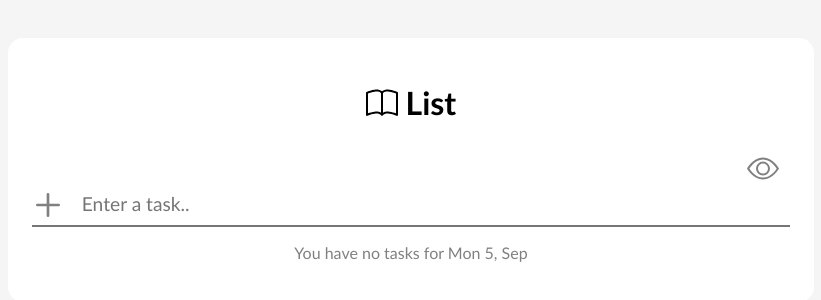
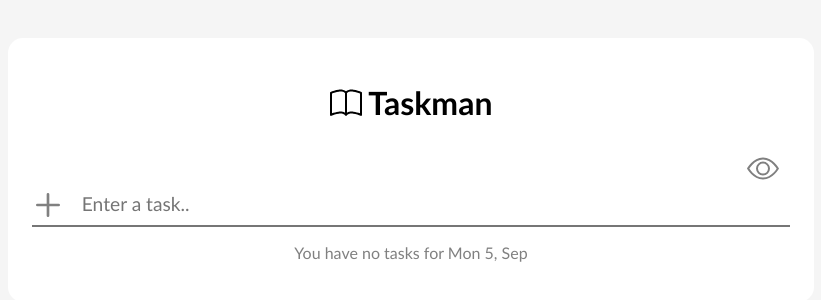
Before and after one commit to Dan123655/taskman, a React (Create React App) app: page / in a window 1280 px wide. Shown: the part 152-452 px from the top of the page, without its empty margins (229-1050 px from the left). Built offline with nearby package versions, Linux system fonts and the light colour scheme.

Commit message:
name change

```diff
--- a/src/App.js
+++ b/src/App.js
@@ -59,7 +59,7 @@ const days = [ "Sun", "Mon", "Tue", "Wed", "Thu", "Fri", "Sat"]
     <div className="App">
       <div className='app-title'>
         <h1><BsBook  className='book-icon'
-         ></BsBook>  List</h1>
+         ></BsBook>  Taskman</h1>
 
 
       <div className='date'>
```
